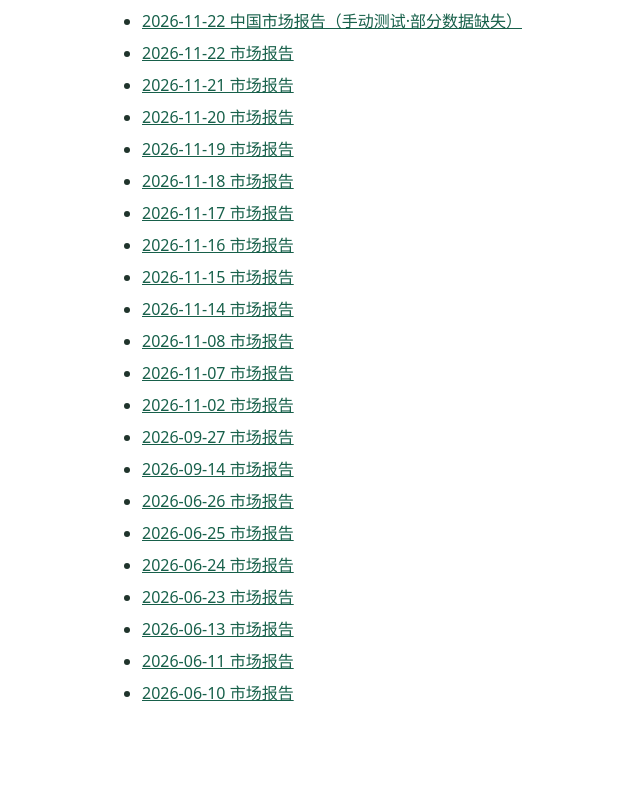
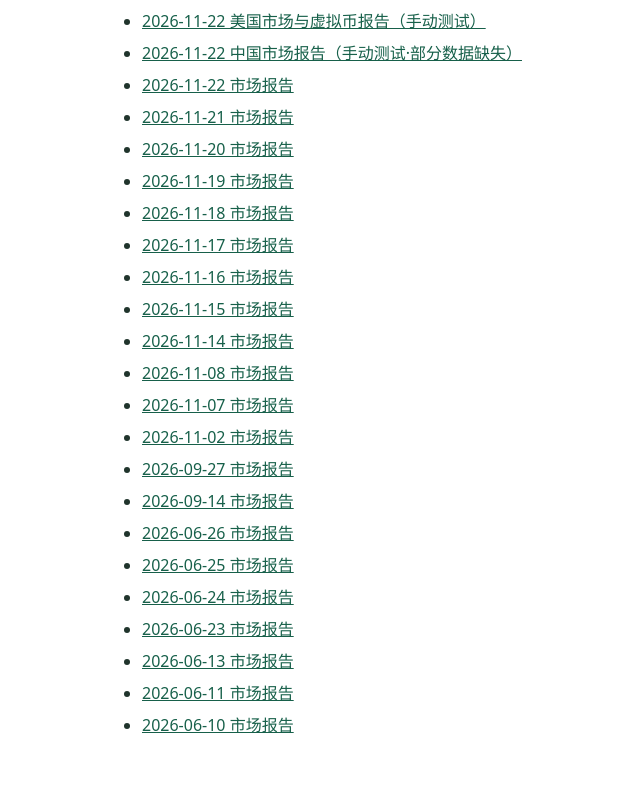
Before and after one commit to tidb100/lzjc, a plain HTML site: page docs/index.html in a window 1280 px wide. Shown: the part 110-899 px from the top of the page, without its empty margins (202-842 px from the left). Before the commit the page ends 867 px from the top, so only its background shows below. Drawn offline with Linux system fonts and the light colour scheme.

Commit message:
Link 2026-11-22 US crypto market report

```diff
--- a/docs/index.html
+++ b/docs/index.html
@@ -14,6 +14,7 @@
   <main>
     <h1>每日中美市场投资参考</h1>
     <ul>
+      <li><a href="us_crypto_market_report_2026-11-22_test.html">2026-11-22 美国市场与虚拟币报告（手动测试）</a></li>
       <li><a href="china_market_report_2026-11-22_test.html">2026-11-22 中国市场报告（手动测试·部分数据缺失）</a></li>
       <li><a href="daily_market_report_2026-11-22.html">2026-11-22 市场报告</a></li>
       <li><a href="daily_market_report_2026-11-21.html">2026-11-21 市场报告</a></li>
```
